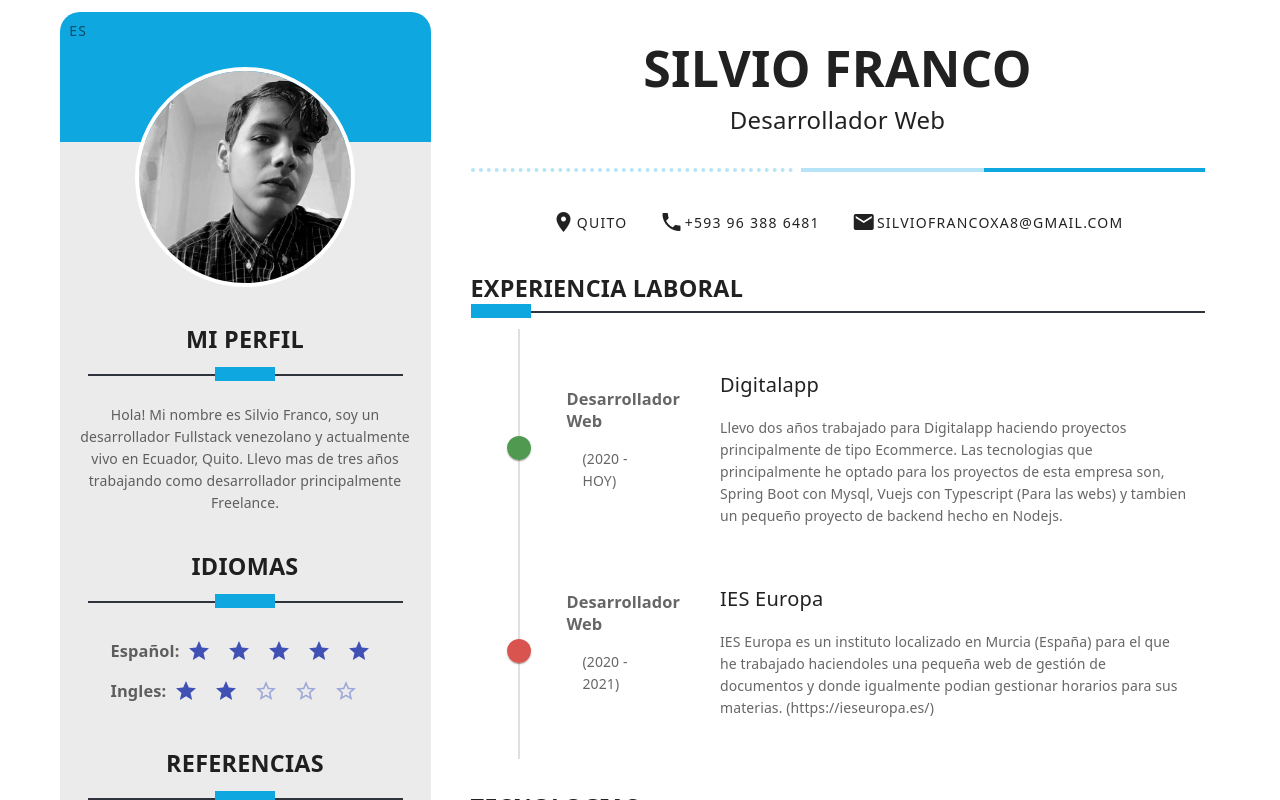
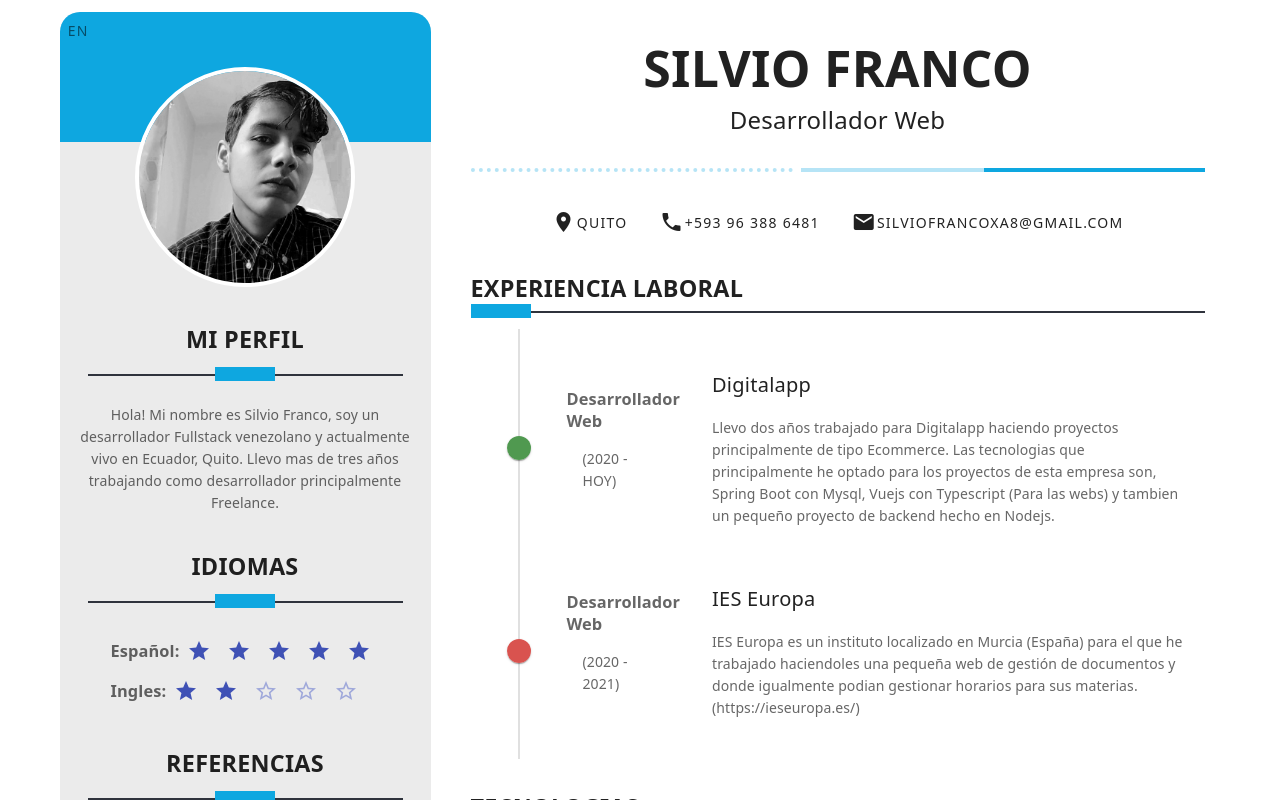
Before and after one commit to Somaxa8/curriculum-vue, a Vue app: page / in a window 1280 px wide. Shown: the top 800 px of the page. Built offline with nearby package versions, Linux system fonts and the light colour scheme.

Commit message:
fixed bugs

```diff
--- a/src/App.vue
+++ b/src/App.vue
@@ -7,7 +7,7 @@
                         <v-card color="secondary" class="overflow-hidden" elevation="0" style="border-radius: 20px" >
                             <v-card-title class="pa-0">
                                 <v-sheet color="primary" height="130" width="100%">
-                                    <v-btn text icon @click="changeLanguage">{{language}}</v-btn>
+                                    <v-btn text icon @click="changeLanguage">{{language === "es" ? "en" : "es"}}</v-btn>
                                 </v-sheet>
                                 <div class="flex-fill d-flex justify-center" style="margin-top: -75px">
                                     <v-avatar size="220" class="bordered">
@@ -114,7 +114,7 @@
                                                     <h3>{{ item.charge }}</h3>
                                                     <v-card-subtitle>{{ item.time }}</v-card-subtitle>
                                                 </div>
-                                                <v-card elevation="0" class="ml-6">
+                                                <v-card elevation="0" class="ml-4">
                                                     <v-card-title>{{ item.title }}</v-card-title>
                                                     <v-card-text>
                                                         {{ item.description }}
```
